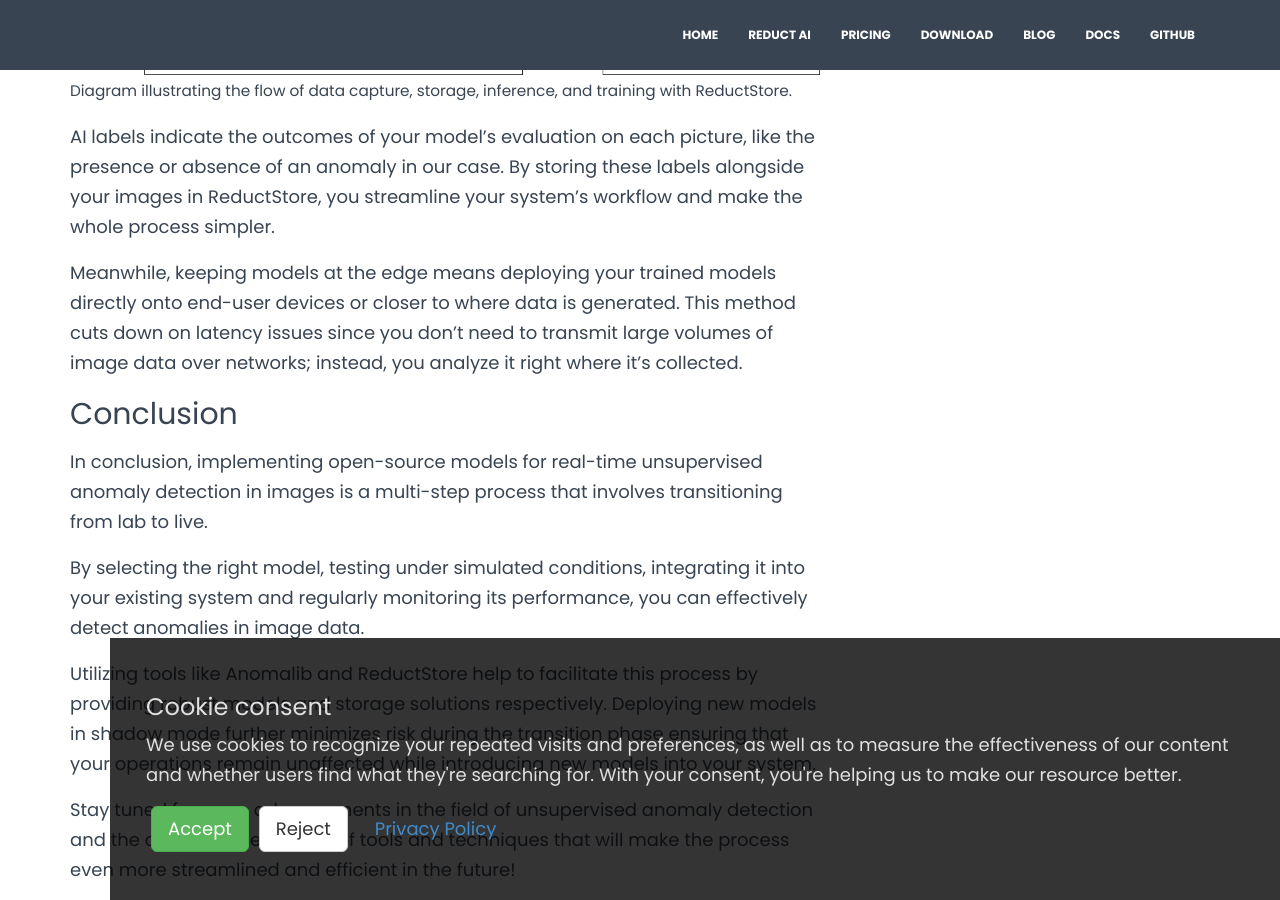
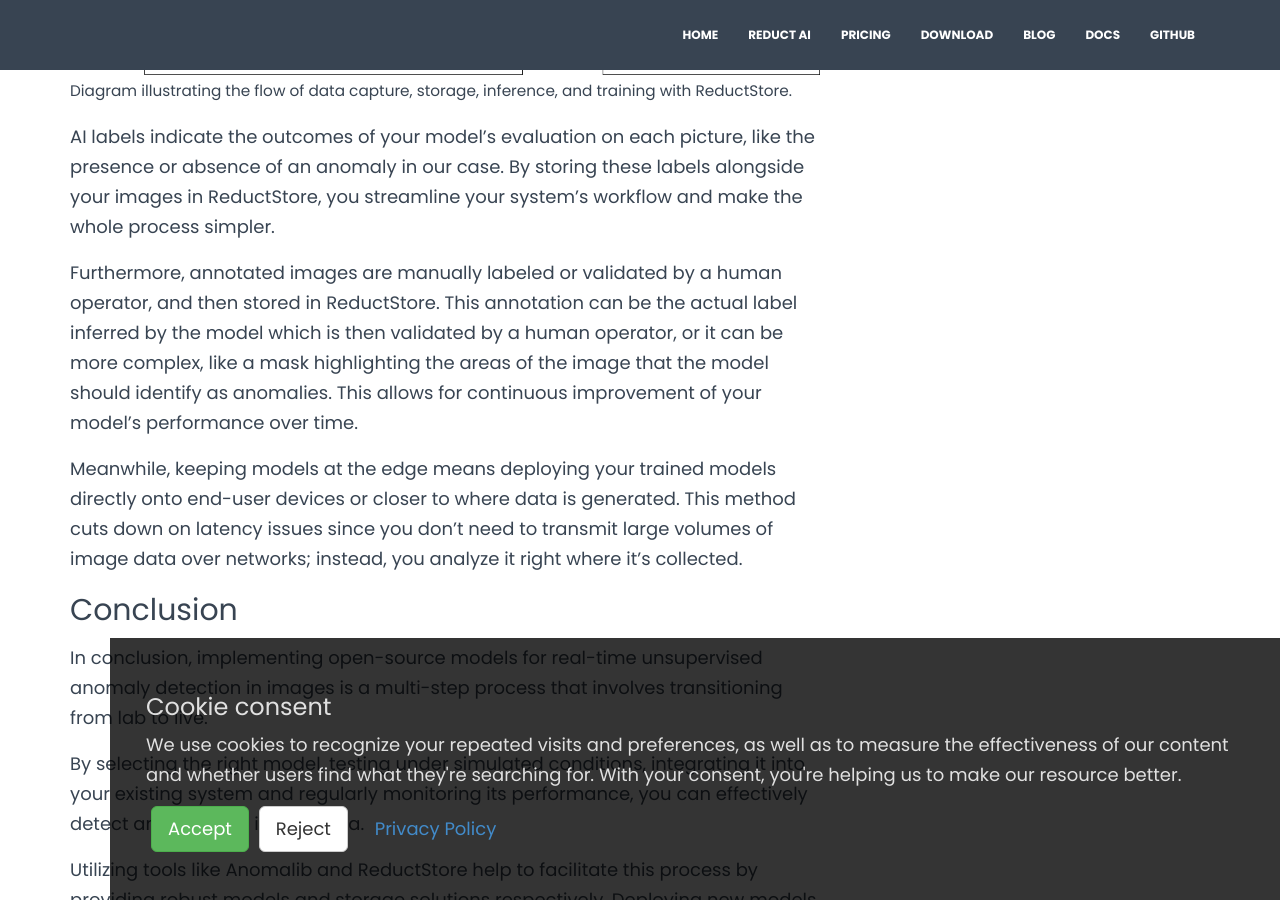
Before and after one commit to reductstore/homepage, a Jekyll site: the page built from _posts/2023-10-15-Implementing-open-source-ai-anomaly-detection.md, in a window 1280 px wide and 900 px high, scrolled down 5408 px. Built offline with Jekyll 4.4.1, drawn with Linux system fonts in a browser that asks for light colours; nearby versions of some CDN libraries.

Commit message:
Clarify annotated images

```diff
--- a/_posts/2023-10-15-Implementing-open-source-ai-anomaly-detection.md
+++ b/_posts/2023-10-15-Implementing-open-source-ai-anomaly-detection.md
@@ -114,6 +114,8 @@ To better visualize how ReductStore can integrate with your machine learning wor
 
 AI labels indicate the outcomes of your model's evaluation on each picture, like the presence or absence of an anomaly in our case. By storing these labels alongside your images in ReductStore, you streamline your system's workflow and make the whole process simpler.
 
+Furthermore, annotated images are manually labeled or validated by a human operator, and then stored in ReductStore. This annotation can be the actual label inferred by the model which is then validated by a human operator, or it can be more complex, like a mask highlighting the areas of the image that the model should identify as anomalies. This allows for continuous improvement of your model's performance over time.
+
 Meanwhile, keeping models at the edge means deploying your trained models directly onto end-user devices or closer to where data is generated. This method cuts down on latency issues since you don't need to transmit large volumes of image data over networks; instead, you analyze it right where it’s collected.
 
 ## Conclusion
```
